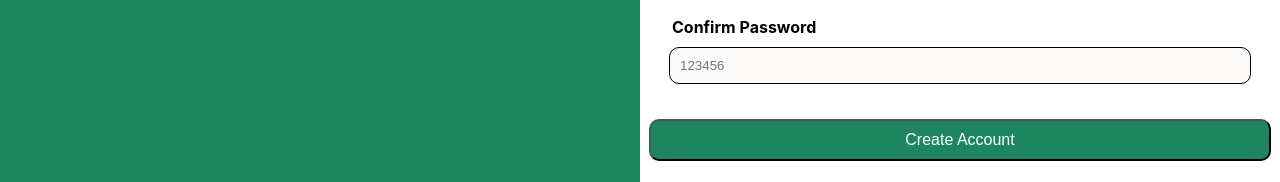
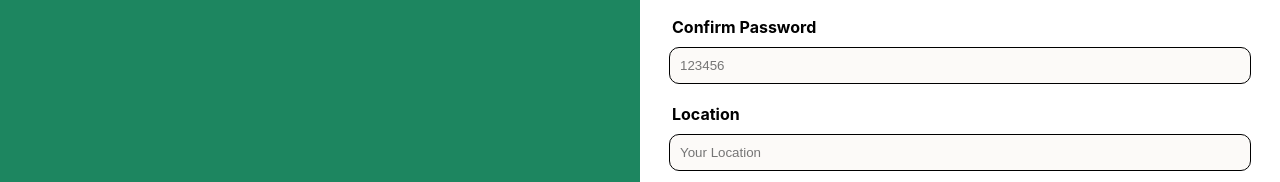
Before and after one commit to naren1003/FoodRescue, a plain HTML site: page sign_up.html in a window 1280 px wide. Shown: the part 618-800 px from the top of the page. Drawn offline with Linux system fonts and the light colour scheme.

Commit message:
update review

```diff
--- a/sign_up.html
+++ b/sign_up.html
@@ -71,6 +71,12 @@
                             <input type="password" placeholder="123456">
                         </div>
                     </tr>
+                    <tr>
+                        <div class="sign-in-input">
+                            <p style="text-align: left; margin-bottom: 10px;"><b>Location</b></p>
+                            <input type="text" placeholder="Your Location">
+                        </div>
+                    </tr>
                     <tr><input type="submit" value="Create Account" class="submit"></tr>
 
                 </table>
```
Also changed, not shown: sign_up1.html (+6 -0 lines).
